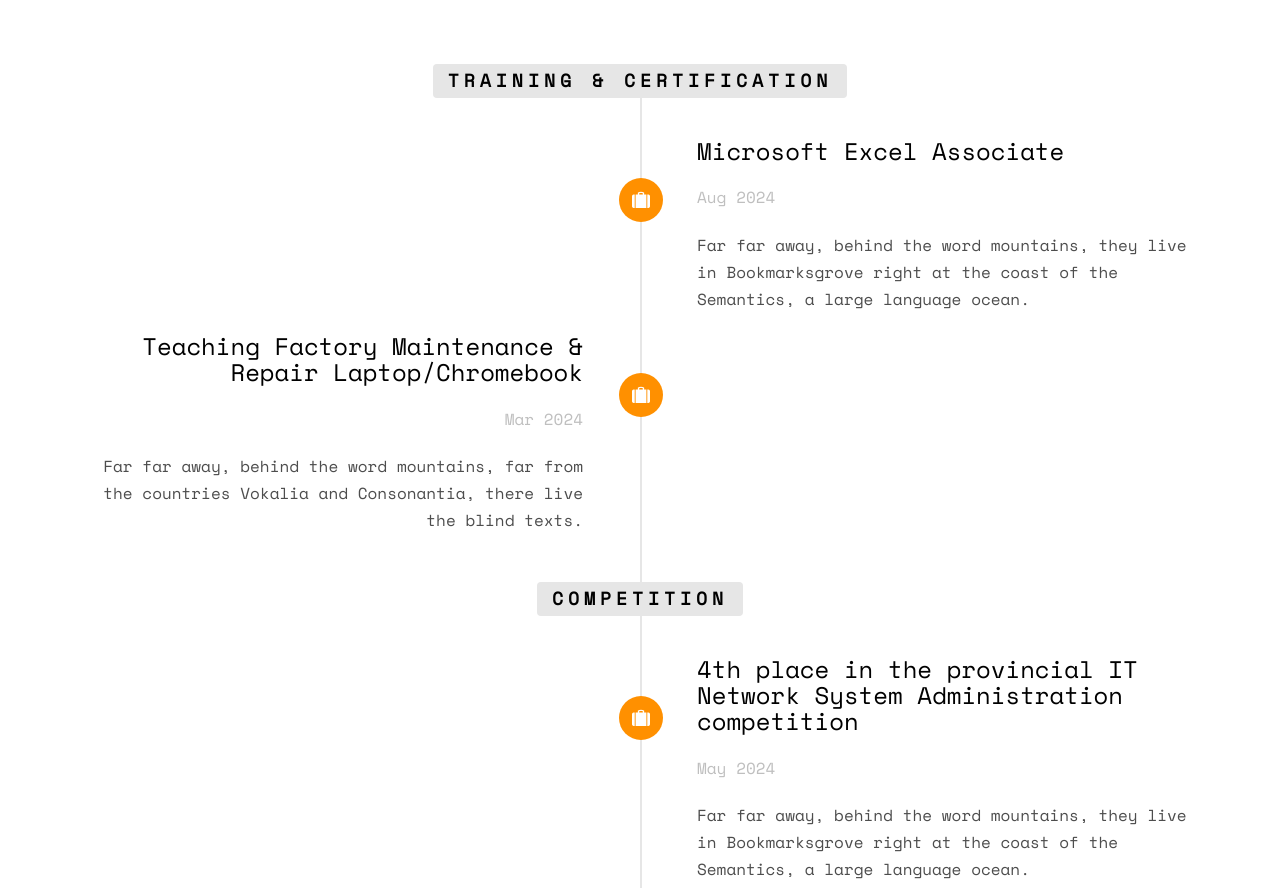
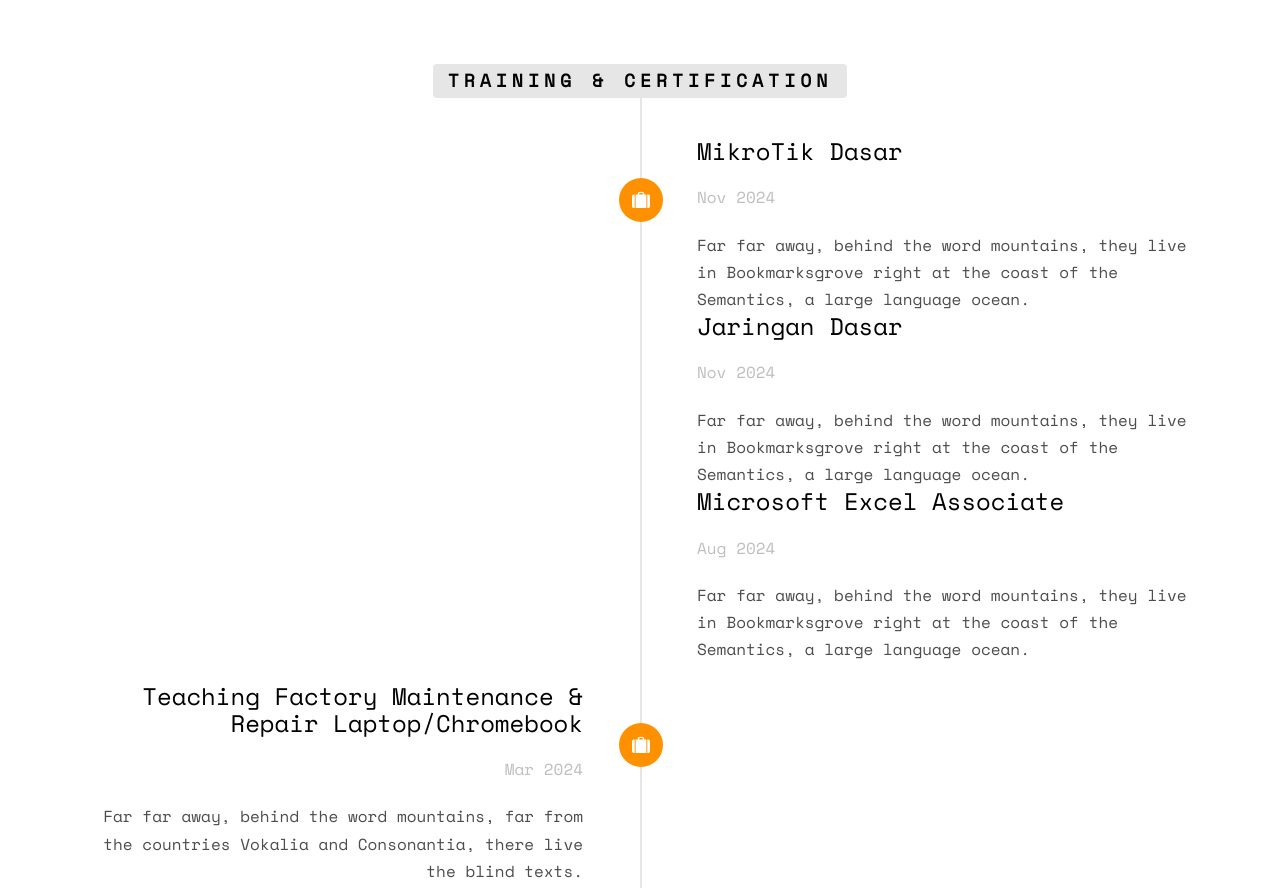
Before and after one commit to ExodusCloud/ExodusCloud.github.io, a plain HTML site: page index.html in a window 1280 px wide. Shown: the part 1700-2588 px from the top of the page. Drawn offline with nearby package versions, Linux system fonts and the light colour scheme; some packages are replaced by stand-ins of ours; no server answers; files whose address does not match are found by name.

Commit message:
Update index.html

```diff
--- a/index.html
+++ b/index.html
@@ -110,6 +110,20 @@
 						<li class="timeline-inverted animate-box">
 							<div class="timeline-badge"><i class="icon-suitcase"></i></div>
 							<div class="timeline-panel">
+								<div class="timeline-heading">
+									<h3 class="timeline-title">MikroTik Dasar</h3>
+									<span class="company">Nov 2024</span>
+								</div>
+								<div class="timeline-body">
+									<p>Far far away, behind the word mountains, they live in Bookmarksgrove right at the coast of the Semantics, a large language ocean.</p>
+								</div>
+								<div class="timeline-heading">
+									<h3 class="timeline-title">Jaringan Dasar</h3>
+									<span class="company">Nov 2024</span>
+								</div>
+								<div class="timeline-body">
+									<p>Far far away, behind the word mountains, they live in Bookmarksgrove right at the coast of the Semantics, a large language ocean.</p>
+								</div>
 								<div class="timeline-heading">
 									<h3 class="timeline-title">Microsoft Excel Associate</h3>
 									<span class="company">Aug 2024</span>
```
